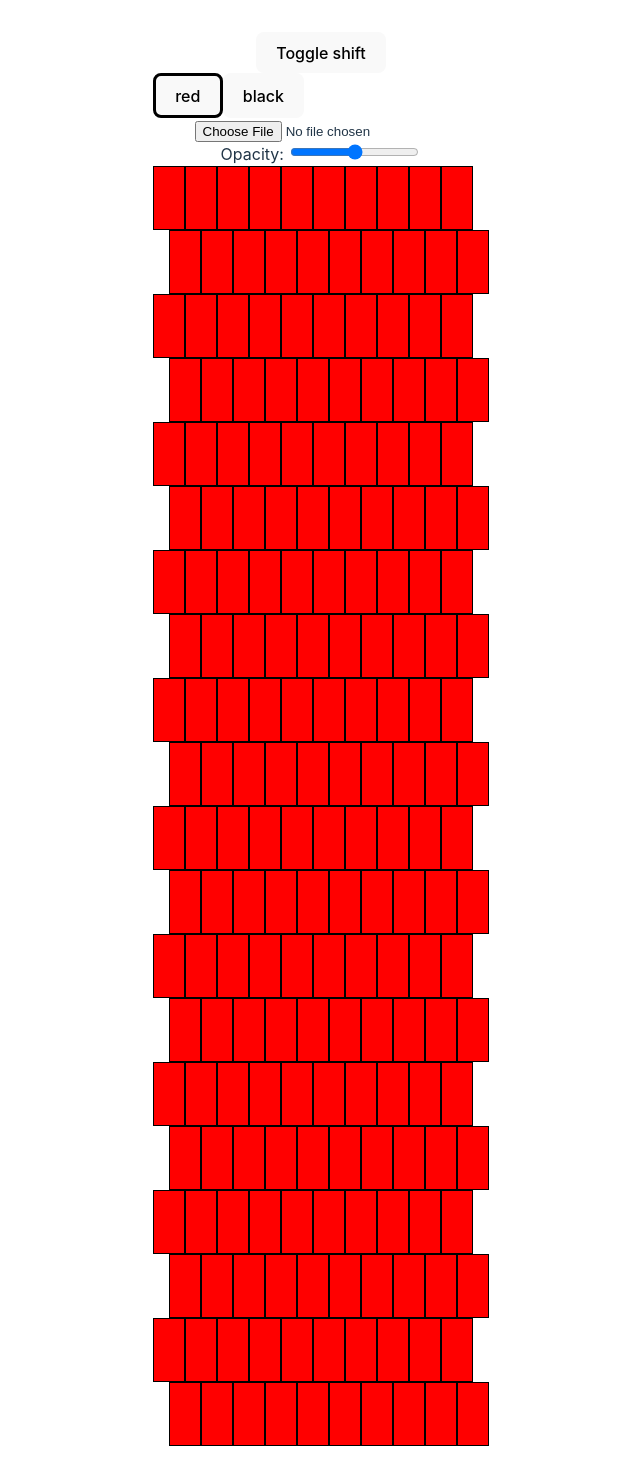
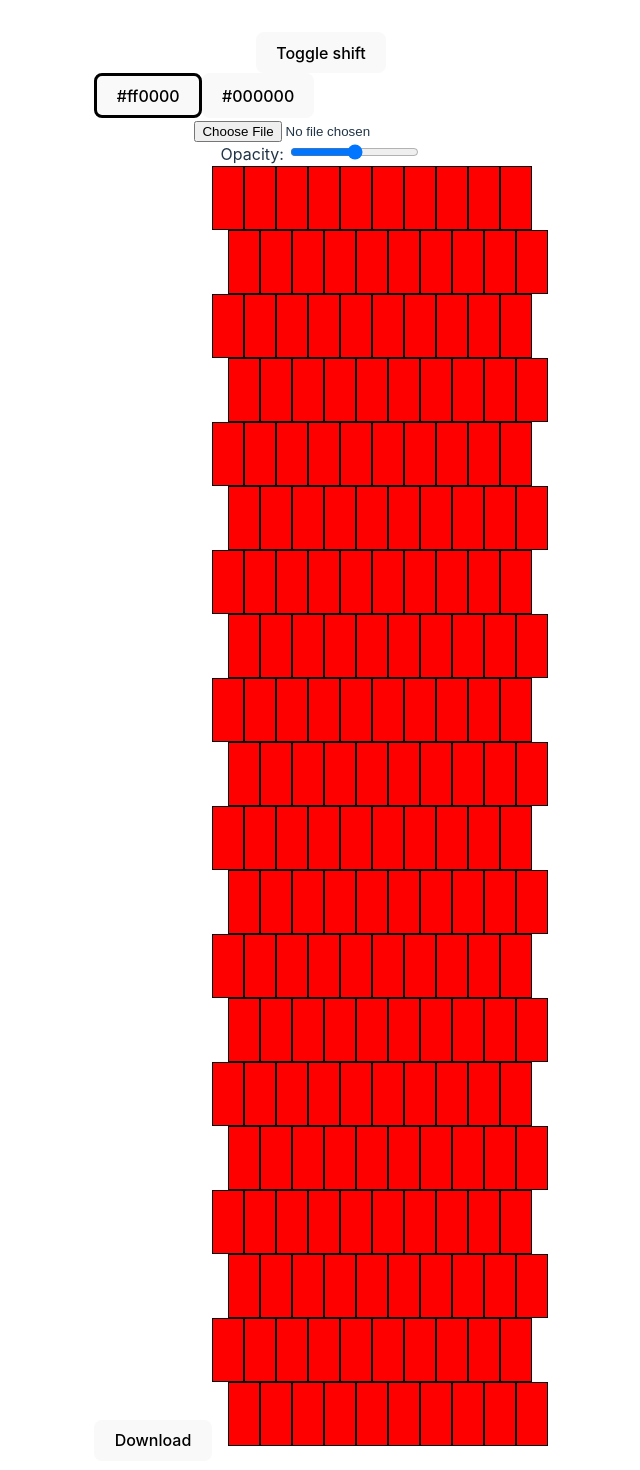
Before and after one commit to julioolvr/patterns, a React (Vite) app: page / in a window 1280 px wide. Shown: the top 1470 px of the page, without its empty margins (319-959 px from the left). Built offline with nearby package versions, Linux system fonts and the light colour scheme.

Commit message:
Excel download

```diff
--- a/package.json
+++ b/package.json
@@ -11,12 +11,15 @@
   },
   "dependencies": {
     "classnames": "^2.5.1",
+    "exceljs": "^4.4.0",
+    "file-saver": "^2.0.5",
     "react": "^18.2.0",
     "react-dom": "^18.2.0",
     "remeda": "^1.61.0",
     "use-immer": "^0.9.0"
   },
   "devDependencies": {
+    "@types/file-saver": "^2.0.7",
     "@types/react": "^18.2.66",
     "@types/react-dom": "^18.2.22",
     "@typescript-eslint/eslint-plugin": "^7.2.0",
--- a/src/Pattern.tsx
+++ b/src/Pattern.tsx
@@ -2,6 +2,8 @@ import { useCallback, useState } from "react";
 import * as R from "remeda";
 import { useImmer } from "use-immer";
 import classNames from "classnames";
+import ExcelJS from "exceljs";
+import { saveAs } from "file-saver";
 
 import "./Pattern.css";
 
@@ -11,8 +13,34 @@ class Palette {
   colors: Array<Color>;
 
   constructor() {
-    this.colors = ["red", "black"];
+    this.colors = ["#ff0000", "#000000"];
   }
+}
+
+function coordinatesToExcel(x: number, y: number): string {
+  // TODO: Do this right
+  const column = "ABCDEFGHIJKLMNOPQRSTUVWXYZ"[y % 26];
+  const row = x + 1;
+
+  return `${column}${row}`;
+}
+
+async function downloadExcel(colorGrid: Array<Array<Color>>) {
+  const workbook = new ExcelJS.Workbook();
+  const sheet = workbook.addWorksheet("Pattern");
+  colorGrid.forEach((row, x) => {
+    row.forEach((color, y) => {
+      const cell = sheet.getCell(coordinatesToExcel(x, y));
+      cell.fill = {
+        type: "pattern",
+        pattern: "solid",
+        fgColor: { argb: color.slice(1) },
+      };
+    });
+  });
+
+  const buffer = await workbook.xlsx.writeBuffer();
+  saveAs(new Blob([buffer]), "result.xlsx");
 }
 
 function usePattern(width: number, height: number) {
@@ -171,6 +199,9 @@ export default function Editor() {
       />
       <ImageSelector onSelect={(imageUrl) => setImageUrl(imageUrl)} />
       <OpacitySelector opacity={imageOpacity} setOpacity={setImageOpacity} />
+      <button onClick={() => downloadExcel(pattern.colorGrid())}>
+        Download
+      </button>
       <PatternUi
         colorGrid={pattern.colorGrid()}
         onPaint={(x, y) => pattern.setColor(currentColorIndex, x, y)}
```
Also changed, not shown: 1 other file (tests, documents, lock files or other folders).
